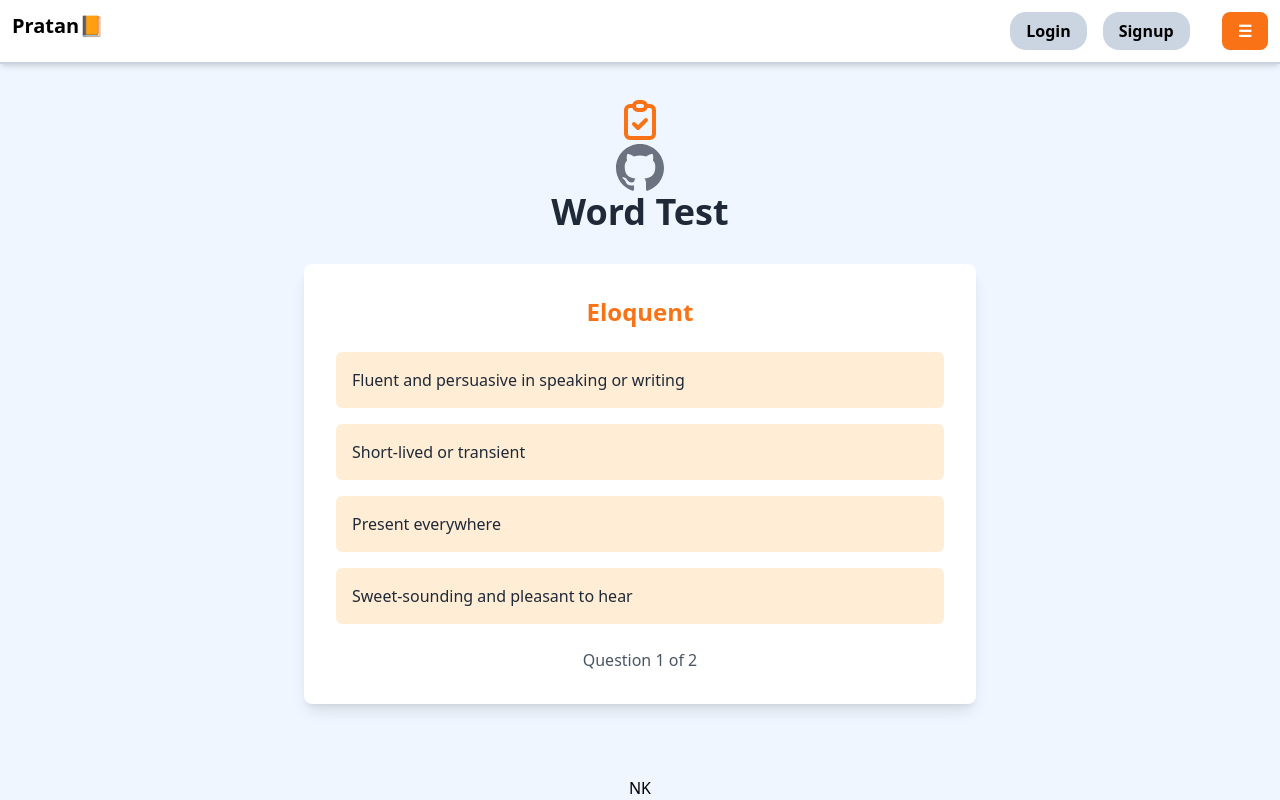
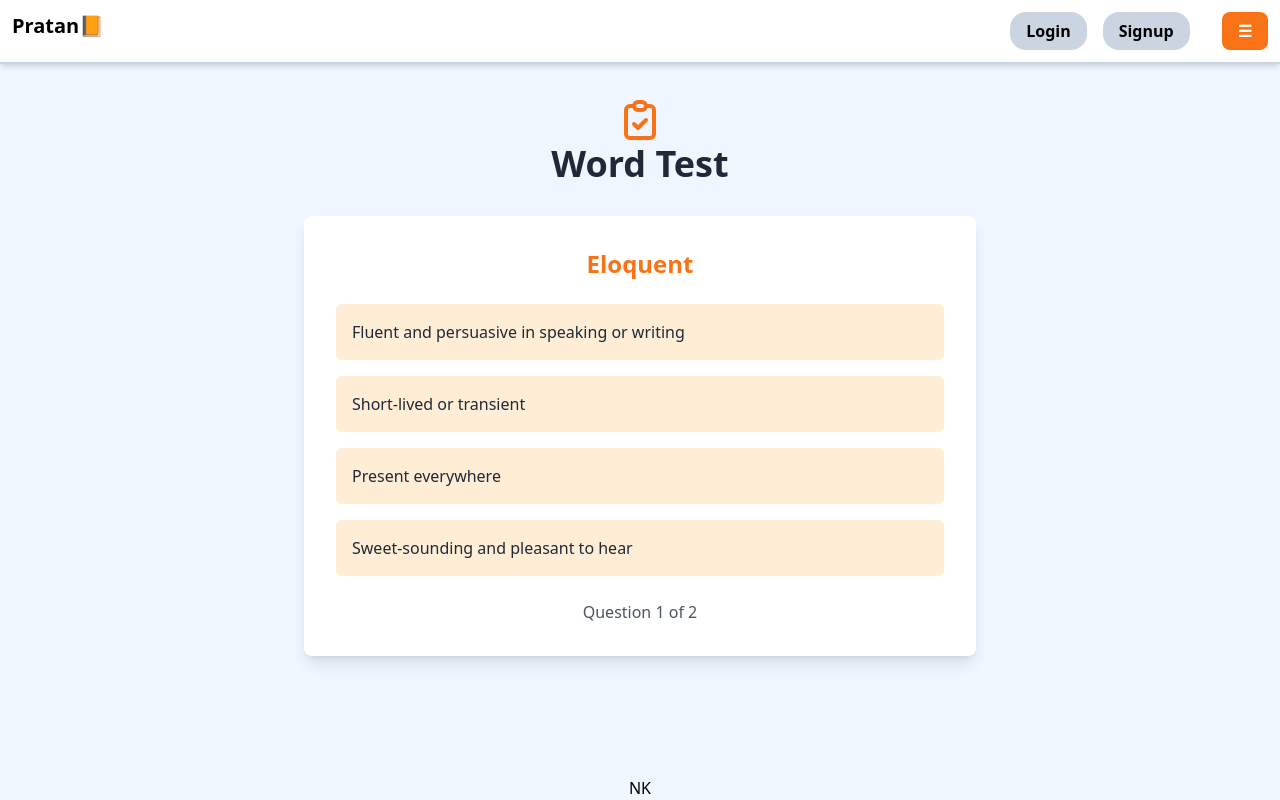
Before and after one commit to kikudesuyo/pratan, a React (Vite) app in the folder frontend/: page /mypage/word-test in a window 1280 px wide. Built offline with nearby package versions, Linux system fonts and the light colour scheme; no server answers.

Commit message:
githubアイコンの削除

```diff
--- a/frontend/src/pages/WordTest.tsx
+++ b/frontend/src/pages/WordTest.tsx
@@ -53,7 +53,6 @@ const WordTest = () => {
     <div className="container mx-auto px-4 py-8">
       <header className="mb-8 text-center">
         <TestIcon size="h-12 w-12 mx-auto text-orange-500" />
-        <GitHubIcon size="h-12 w-12 mx-auto text-gray-500" />
         <h1 className="mb-4 text-4xl font-bold text-gray-800">Word Test</h1>
       </header>
 
```
